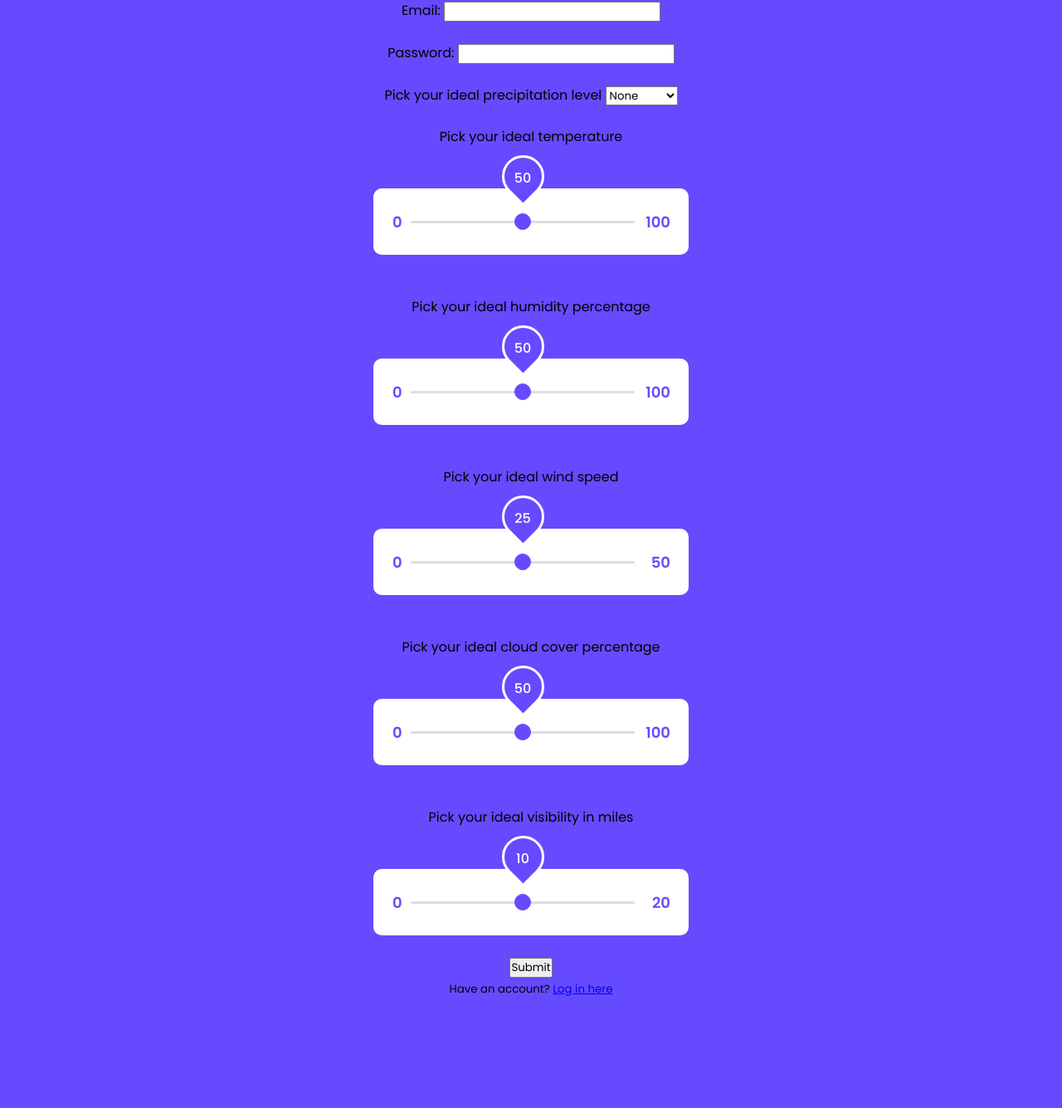
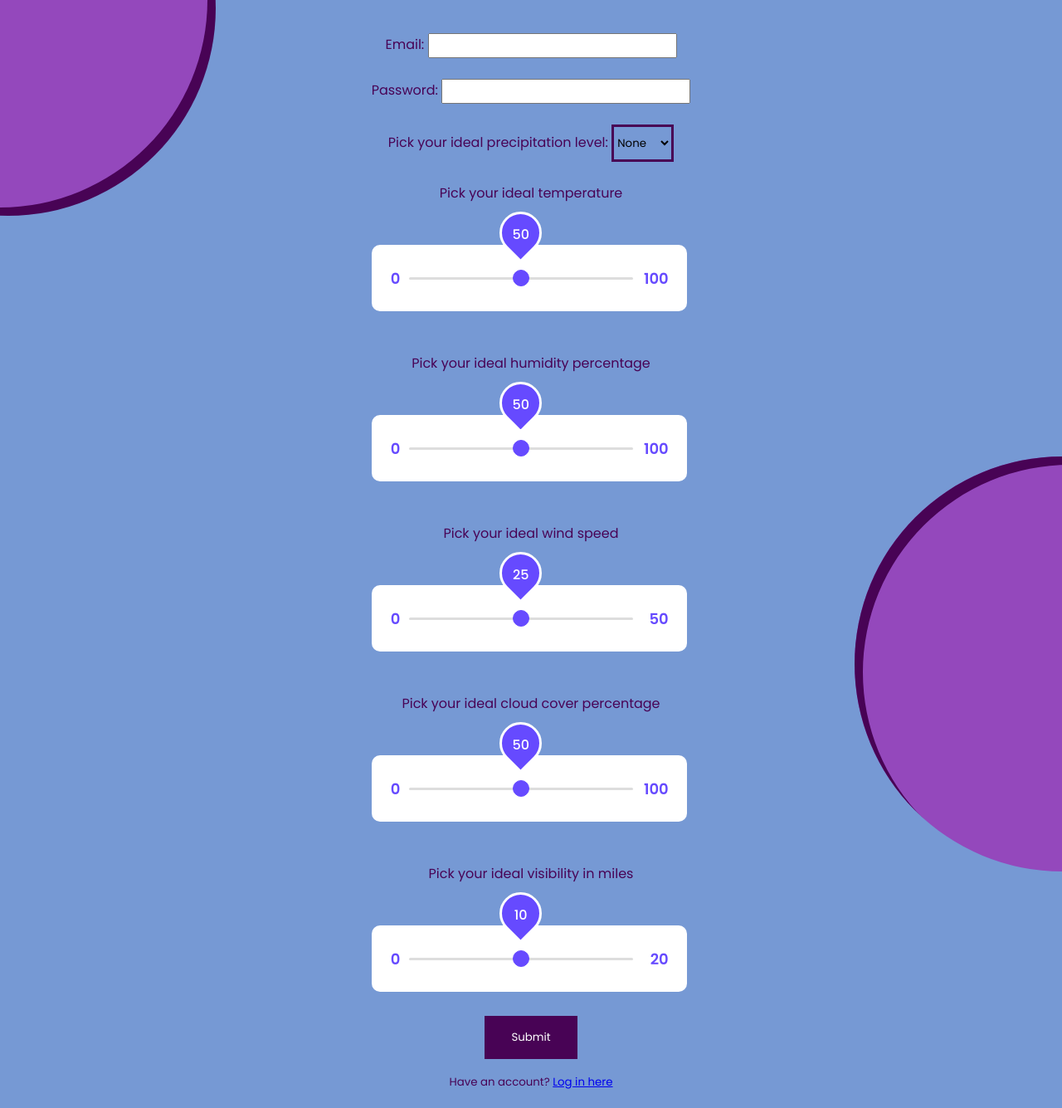
Before and after one commit to AahRat/PioneerHacks, a Flask app: page /signup in a window 1280 px wide. Shown: the whole page at 83% size. Before the commit the page ends 1200 px from the top, so only its background shows below. Run offline with Flask 3, Linux system fonts and the light colour scheme; data that the repository does not hold is empty.

Commit message:
Make CSS good

```diff
--- a/static/main.css
+++ b/static/main.css
@@ -7,10 +7,13 @@
 }
 html,body{
   display: grid;
+  margin: 20px;
   height: 100%;
   text-align: center;
+  color: #480355;
   place-items: center;
-  background: #664AFF;
+  background: #7699D4;
+  max-width: 100%;
 }
 .range{
     height: 80px;
@@ -85,3 +88,68 @@ html,body{
     border: 1px solid #664AFF;
     cursor: pointer;
 }
+
+.sbutton
+{
+  background-color: #480355;
+  border: none;
+  color: white;
+  padding: 16px 32px;
+  text-decoration: none;
+  margin: 4px 2px 14px;
+  cursor: pointer;
+}
+
+.sbutton:hover
+{
+  background-color: #9448BC;
+}
+
+.dot {
+  overflow: hidden;
+  width: 500px;
+  height: 500px;
+  background-color: #9448BC;
+  border-radius: 50%;
+  position: fixed;
+  top: -250px;
+  left: -250px;
+  box-shadow: 10px 10px #480355;
+}
+
+.dot1 {
+  overflow: hidden;
+  width: 500px;
+  height: 500px;
+  background-color: #9448BC;
+  border-radius: 50%;
+  position: fixed;
+  bottom: -250px;
+  right: -250px;
+  box-shadow: 10px 10px #480355 inset;
+}
+
+input[type=text] {
+  height: 30px;
+  width: 300px;
+  padding: 6px;
+  margin 20px 0px 0px 50px;
+  box-sizing: border-box;
+}
+
+input[type=password] {
+  height: 30px;
+  width: 300px;
+  padding: 6px;
+  margin 20px 0px 0px 50px;
+  box-sizing: border-box;
+}
+
+.custom-select {
+  position: relative;
+  width: 75px;
+  height: 45px;
+  background: #7699D4;
+  border-color: #480355;
+  border-width: 3px;
+}
--- a/templates/signup.html
+++ b/templates/signup.html
@@ -28,13 +28,15 @@ html,body{
 </head>
 
 <body>
+<span class="dot"></span>
+<span class="dot1"></span>
     <div class="banner">
         <form action="/signup" method="POST">
-            Email: <input type="text" name="email"><br><br>
-            Password: <input type="password" name="password"><br><br>
+            Email: <input type="text" name="email  "><br><br>
+            Password: <input type="password" name="password  "><br><br>
 
-            Pick your ideal precipitation level
-            <select name="precipitation">
+            Pick your ideal precipitation level:
+            <select name="precipitation" class="custom-select">
                 <option value="none">None</option>
                 <option value="low">Low</option>
                 <option value="moderate">Moderate</option>
@@ -110,7 +112,7 @@ html,body{
                     <div class="value right">20</div>
                 </div>
             </div><br>
-            <input type="submit">
+            <input type="submit" class="sbutton">
         </form>
 
         <small>Have an account? <a href="{{ url_for('login') }}"> Log in here </a></small><br>
```
Also changed, not shown: static/login.css (added, +62 -0 lines), templates/login.html (+5 -3 lines).
